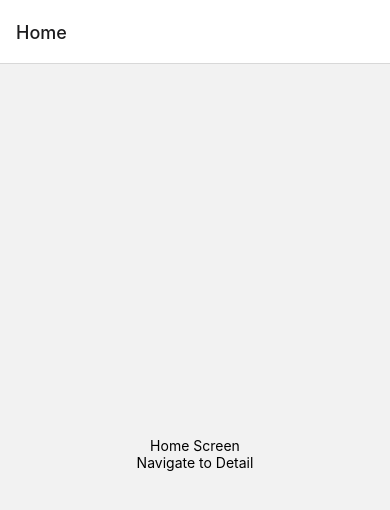
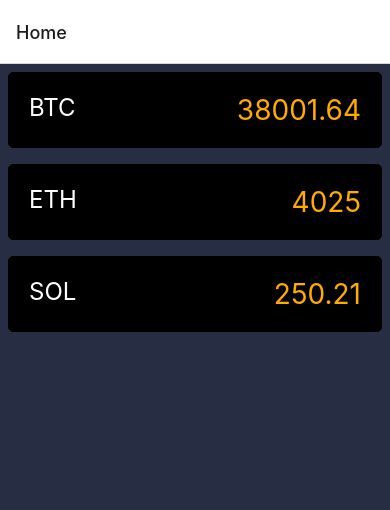
Before and after one commit to BauerAndre/CryptoPrices, a React Native app: screen / in a window 390 px wide. Shown: the top 510 px of the page. Built offline with nearby package versions, Linux system fonts and the light colour scheme.

Commit message:
flat lists with style

```diff
--- /dev/null
+++ b/models/crypto.tsx
@@ -0,0 +1,7 @@
+import React from 'react';
+
+export interface Crypto {
+  id: string;
+  name: string;
+  price: number;
+}
--- a/screens/Home.tsx
+++ b/screens/Home.tsx
@@ -1,16 +1,70 @@
 import React from 'react';
-import {Text, View, Pressable} from 'react-native';
+import {Text, View, Pressable, FlatList, StyleSheet} from 'react-native';
+import {Crypto} from '../models/crypto';
+
+const cryptoList: Crypto[] = [
+  {
+    id: '1',
+    name: 'BTC',
+    price: 38001.64,
+  },
+  {
+    id: '2',
+    name: 'ETH',
+    price: 4025.0,
+  },
+  {
+    id: '3',
+    name: 'SOL',
+    price: 250.21,
+  },
+];
 
 export const HomeScreen = ({navigation}: {navigation: any}) => {
-  const navigateToDetail = () => {
+  const openCryptoDetail = () => {
     navigation.navigate('Detail');
   };
+  const renderItem = ({item}: {item: Crypto}) => {
+    return (
+      <Pressable style={styles.crypto} onPress={() => openCryptoDetail()}>
+        <Text style={styles.name}>{item.name}</Text>
+        <Text style={styles.price}>{item.price}</Text>
+      </Pressable>
+    );
+  };
+
   return (
-    <View style={{flex: 1, alignItems: 'center', justifyContent: 'center'}}>
-      <Text>Home Screen</Text>
-      <Pressable onPress={navigateToDetail}>
-        <Text>Navigate to Detail</Text>
-      </Pressable>
+    <View style={styles.container}>
+      <FlatList
+        data={cryptoList}
+        renderItem={renderItem}
+        keyExtractor={item => item.id}
+      />
     </View>
   );
 };
+
+const styles = StyleSheet.create({
+  container: {
+    backgroundColor: '#272d42',
+    flex: 1,
+  },
+  crypto: {
+    borderRadius: 5,
+    borderWidth: 1,
+    backgroundColor: '#000',
+    padding: 20,
+    flex: 1,
+    margin: 8,
+    flexDirection: 'row',
+    justifyContent: 'space-between',
+  },
+  name: {
+    color: '#fff',
+    fontSize: 24,
+  },
+  price: {
+    color: '#ffab00',
+    fontSize: 28,
+  },
+});
```
